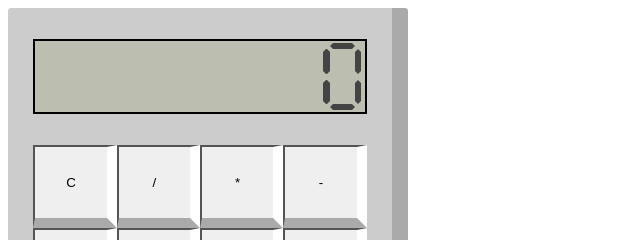
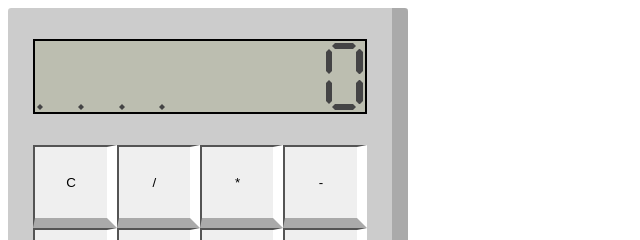
Before and after one commit to The-Slick-Nick/odin-calculator, a website: page index.html in a window 1280 px wide. Shown: the top 240 px of the page, 0-640 px from the left. Drawn offline with Linux system fonts and the light colour scheme.

Commit message:
fix: Ensure consistend spacing between digits regardless of decimal presence

```diff
--- a/digit-style.css
+++ b/digit-style.css
@@ -84,7 +84,7 @@
     flex-direction: column;
     align-items: stretch;
     flex-grow: 0;
-
+    width: var(--digit-border-size);
 }
 
 .decimal-wrapper {
--- a/generate_content.js
+++ b/generate_content.js
@@ -25,3 +25,8 @@ async function demoDisplay() {
 }
 
 document.documentElement.style.setProperty("--num-digits", NUM_DIGITS_IN_DISPLAY);
+
+
+for (let i = 0; i < testDisplay.decimals.length / 2; i++) {
+    testDisplay.decimals[i].representDecimal();
+}
```
